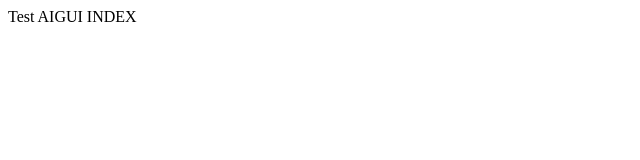
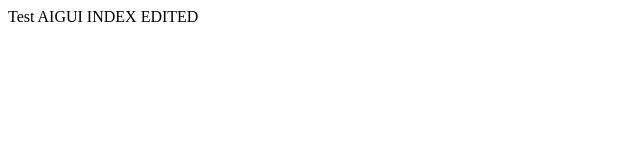
Before and after one commit to Igao92/aigui, a plain HTML site: page index.html in a window 1280 px wide. Shown: the full height of the page, 0-640 px from the left. Drawn offline with Linux system fonts and the light colour scheme.

Commit message:
Text Edited

```diff
--- a/index.html
+++ b/index.html
@@ -6,6 +6,6 @@
     <title>test</title>
 </head>
 <body>
-    Test AIGUI INDEX
+    Test AIGUI INDEX EDITED
 </body>
 </html>
```
